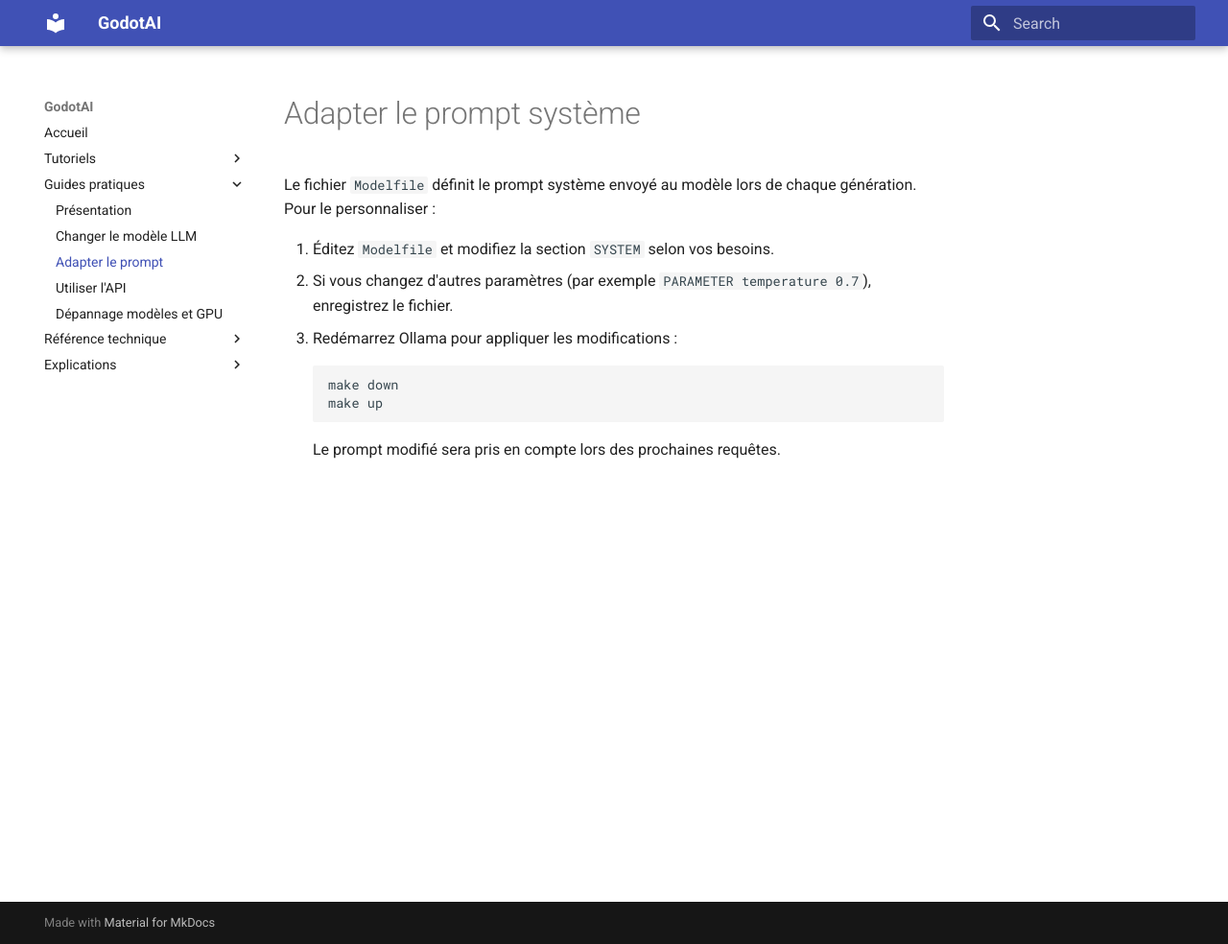
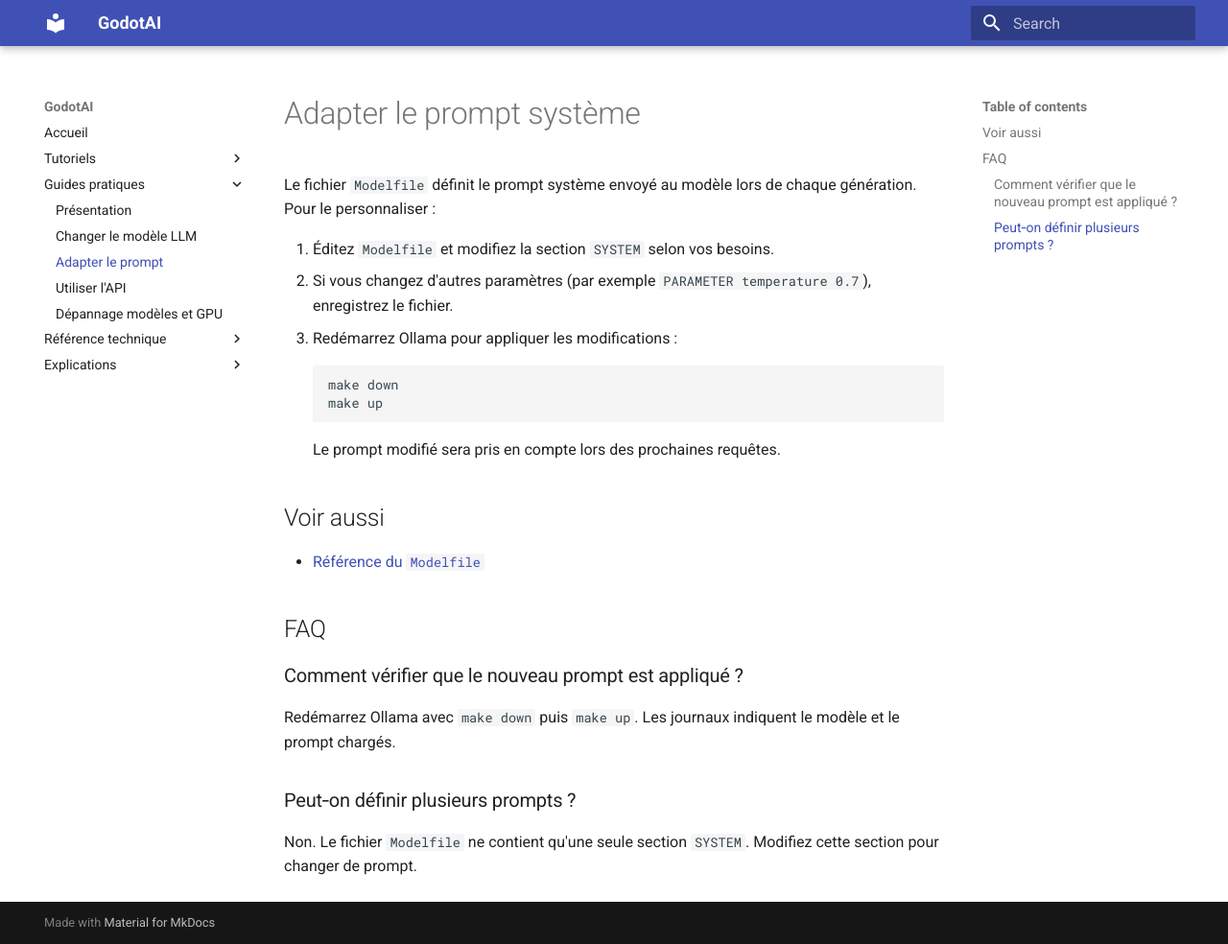
Before and after one commit to EZPK/GodotAI, an MkDocs documentation site: the page built from docs/guides/adapter-prompt.md, in a window 1280 px wide and 984 px high. Shown: the whole window at 96% size. Built offline with MkDocs 1.6.1 and Material for MkDocs 9.7.7, drawn with Linux system fonts in a browser that asks for light colours.

Commit message:
Add crosslinks between documentation pages

````diff
--- a/docs/guides/adapter-prompt.md
+++ b/docs/guides/adapter-prompt.md
@@ -10,3 +10,19 @@ Le fichier `Modelfile` définit le prompt système envoyé au modèle lors de ch
    make up
    ```
    Le prompt modifié sera pris en compte lors des prochaines requêtes.
+
+## Voir aussi
+
+- [Référence du `Modelfile`](../reference/modelfile.md)
+
+## FAQ
+
+### Comment vérifier que le nouveau prompt est appliqué ?
+
+Redémarrez Ollama avec `make down` puis `make up`. Les journaux indiquent le
+modèle et le prompt chargés.
+
+### Peut‑on définir plusieurs prompts ?
+
+Non. Le fichier `Modelfile` ne contient qu'une seule section `SYSTEM`. Modifiez
+cette section pour changer de prompt.
--- a/docs/reference/modelfile.md
+++ b/docs/reference/modelfile.md
@@ -15,3 +15,17 @@ Tu es un maître du jeu francophone...
 La directive `FROM` choisit la base du modèle. Les lignes `PARAMETER` ajustent son comportement, par exemple la créativité (`temperature`) ou la taille du contexte (`num_ctx`). Le bloc `SYSTEM` contient le prompt envoyé au modèle à chaque requête.
 
 Ce fichier est copié dans l'image Ollama construite via `Dockerfile.ollama`. En le modifiant, on peut changer de modèle ou personnaliser l'expérience de jeu.
+
+## Voir aussi
+
+- [Guide pour adapter le prompt](../guides/adapter-prompt.md)
+
+## FAQ
+
+### Où se trouve ce fichier dans le conteneur ?
+
+Il est intégré à l'image Ollama lors de la construction. Toute modification nécessite donc un redémarrage via `make up` pour être prise en compte.
+
+### Peut‑on utiliser plusieurs Modelfiles ?
+
+`docker-compose.yml` fait référence à un unique `Modelfile`. Pour tester plusieurs prompts, modifiez ce fichier puis redémarrez Ollama.
````
Also changed, not shown: docs/guides/changer-modele.md (+17 -0 lines), docs/reference/docker-compose-yml.md (+15 -0 lines).
